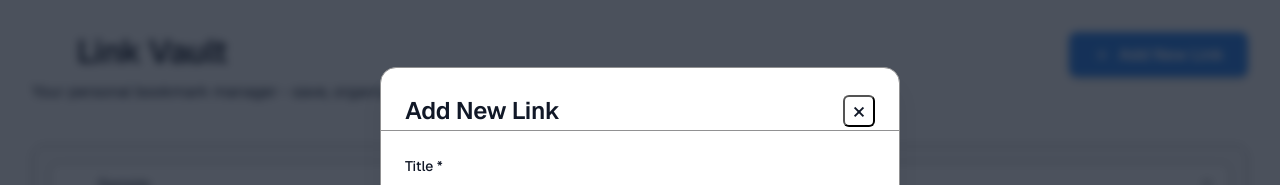
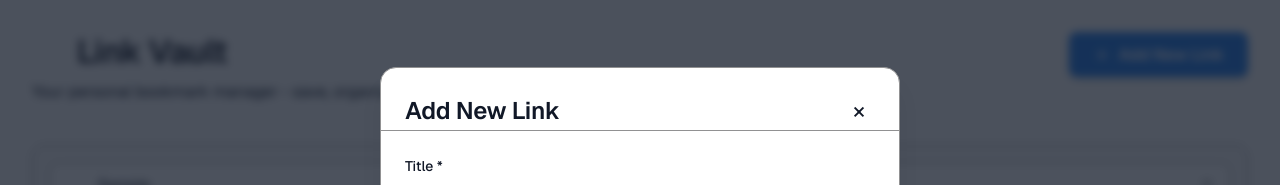
Before and after one commit to Khaviso01/vault-links-app, a React (Vite) app: page / in a window 1280 px wide. Both pictures are taken after typing "Sample" into the empty fields and a click on the button "Add New Link". Shown: the top 185 px of the page. Built offline with nearby package versions, Linux system fonts and the light colour scheme; some icons are missing.

Commit message:
Linkcard CSS button styling

```diff
--- a/src/components/LinkCard/LinkCard.css
+++ b/src/components/LinkCard/LinkCard.css
@@ -81,7 +81,7 @@
 
 .close-btn {
   background: var(--color-bg-secondary);
-  border: 1px solid var(#ffffff);
+  border: #ffffff;
   font-size: 1.5rem;
   color: var(--color-text-secondary);
   cursor: pointer;
```
